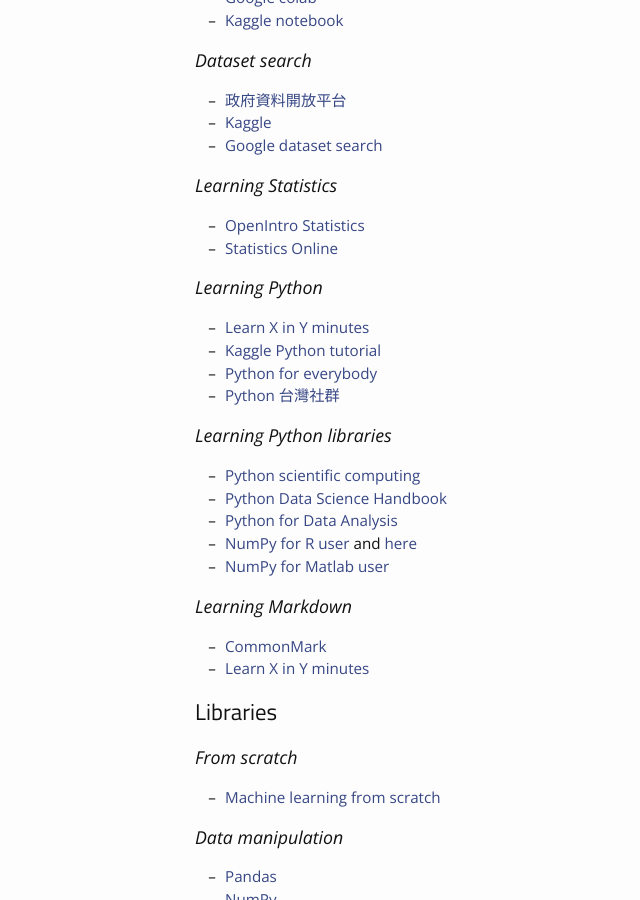
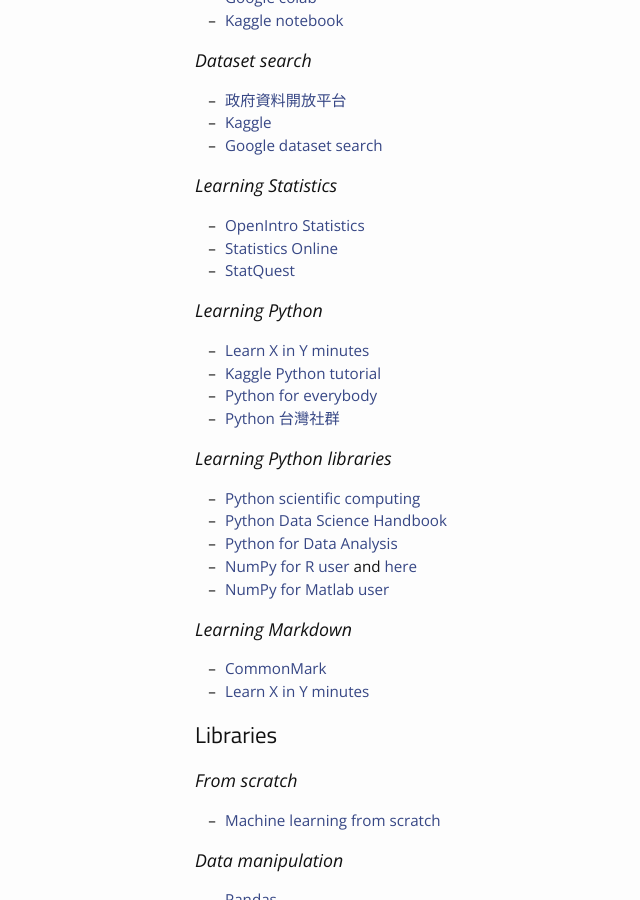
Before and after one commit to phonchi/nsysu-math524-2022, a Jekyll site: the page built from materials.md, in a window 1280 px wide and 900 px high, scrolled down 674 px. Shown: the whole window, without its empty margins (0-640 px from the left). Built offline with Jekyll 4.4.1, drawn with Linux system fonts in a browser that asks for light colours; nearby versions of some CDN libraries.

Commit message:
Update materials.md

```diff
--- a/materials.md
+++ b/materials.md
@@ -35,6 +35,7 @@
 ### Learning Statistics
 * [OpenIntro Statistics](https://www.openintro.org/book/os/)
 * [Statistics Online](https://online.stat.psu.edu/statprogram/)
+* [StatQuest](https://www.youtube.com/c/joshstarmer/playlists)
 
 ### Learning Python
 * [Learn X in Y minutes](https://learnxinyminutes.com/docs/python/)
```
